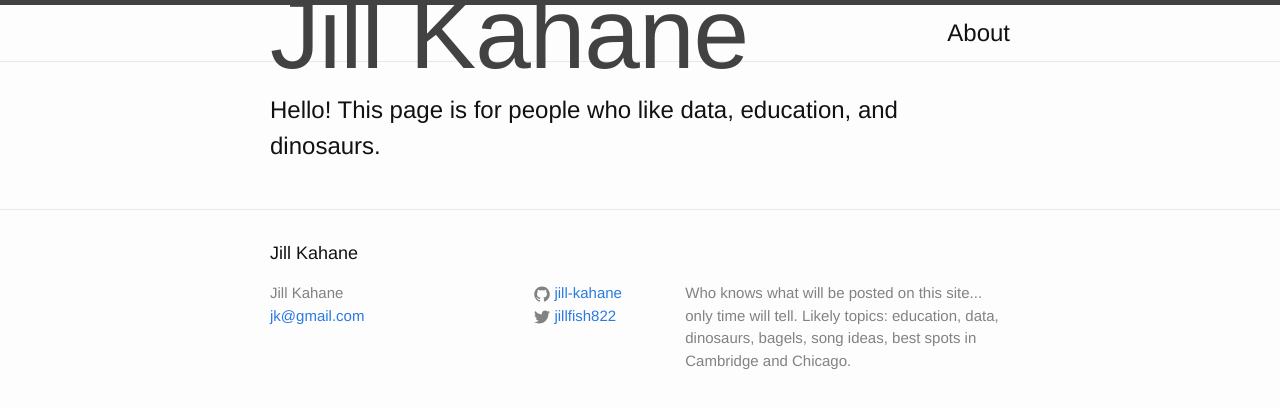
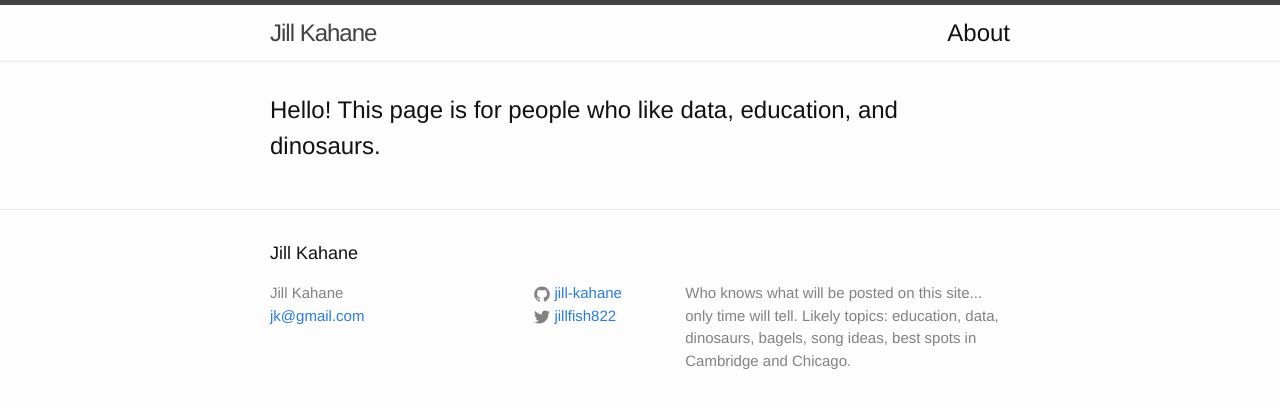
Before and after one commit to jill-kahane/jill-kahane.github.io, a Jekyll site: the page built from index.html, in a window 1280 px wide. Shown: the top 408 px of the page. Built offline with Jekyll 4.4.1, drawn with Linux system fonts in a browser that asks for light colours.

Commit message:
Update _layout.scss

```diff
--- a/_sass/_layout.scss
+++ b/_sass/_layout.scss
@@ -11,7 +11,7 @@
 }
 
 .site-title {
-    font-size: 100px;
+    font-size: 24px;
     font-weight: 300;
     line-height: 56px;
     letter-spacing: -1px;
```
